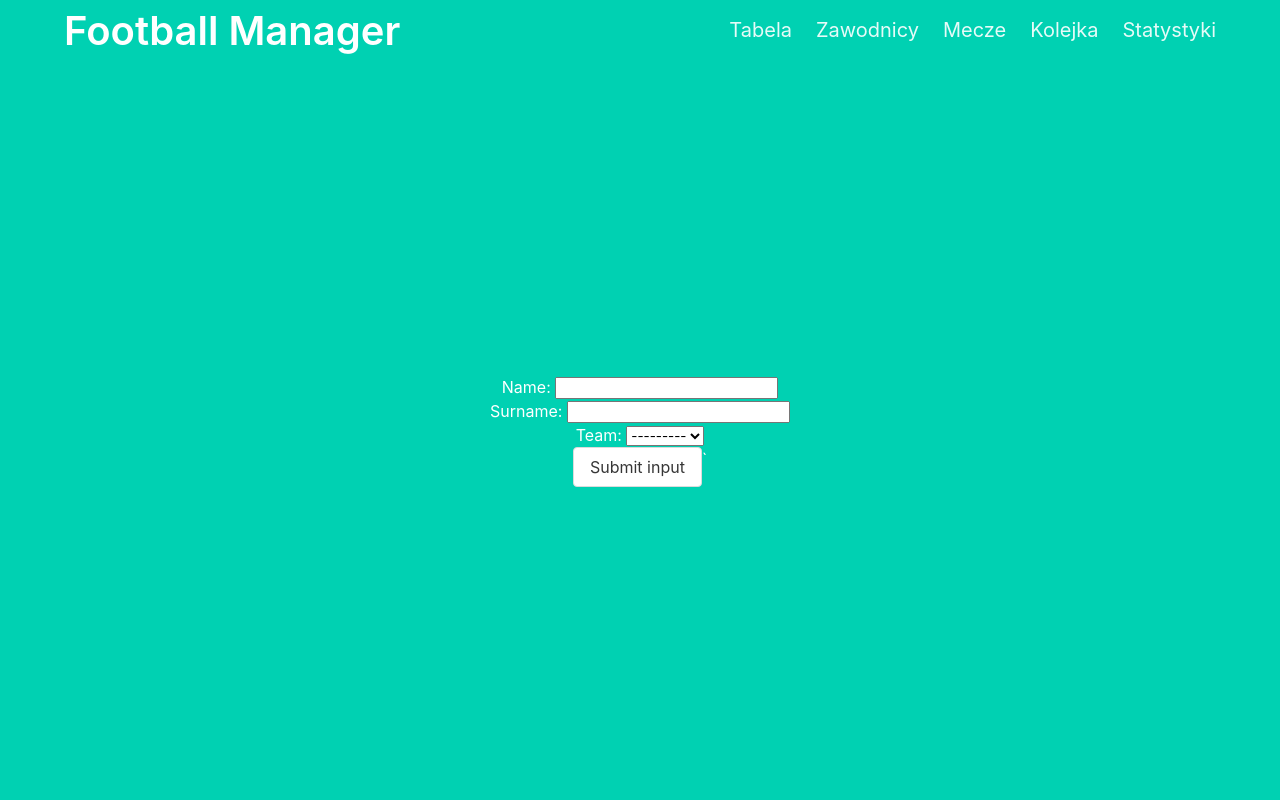
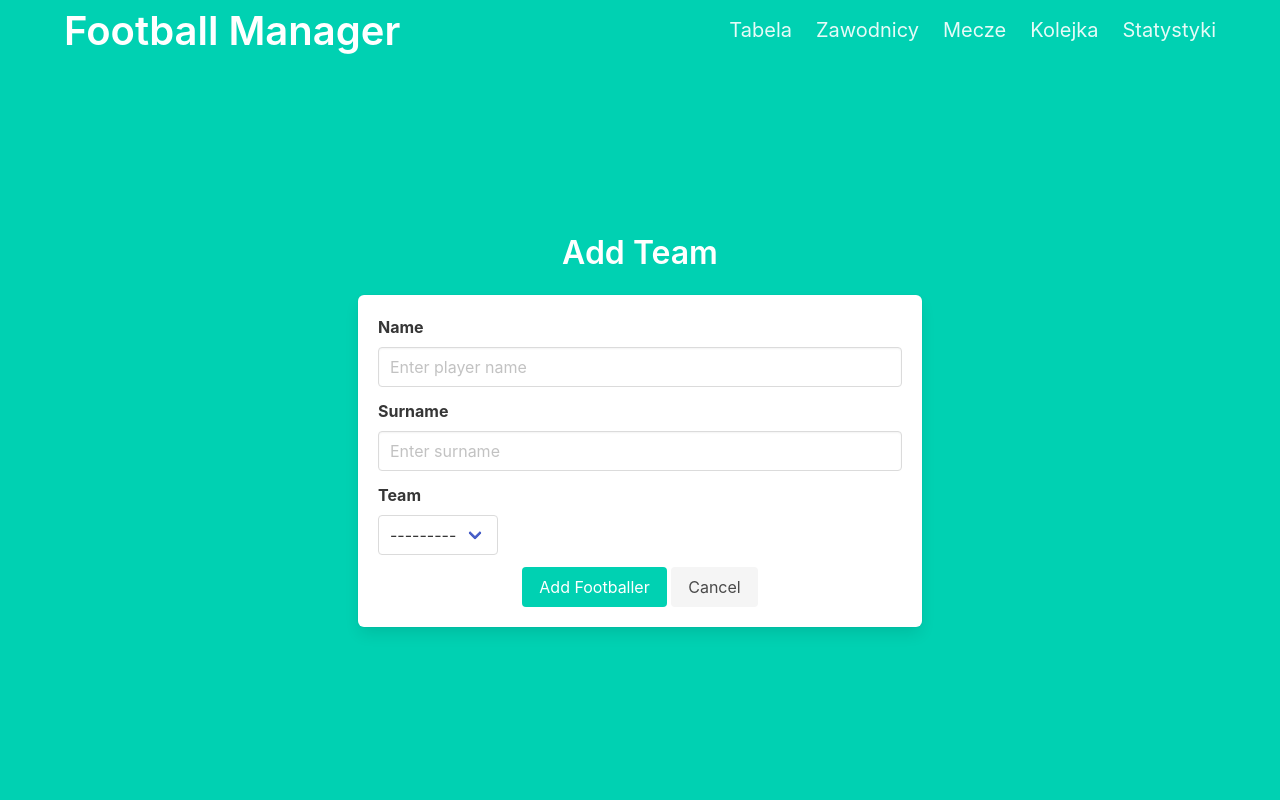
Before and after one commit to Mrochkov/FootballManager, a Django app: page /add_footballer/ in a window 1280 px wide. Run offline with Django 5.2, Linux system fonts and the light colour scheme; data that the repository does not hold is empty.

Commit message:
Added styling to add footballers form

```diff
--- a/FootballManager/templates/FootballManager/add_footballer.html
+++ b/FootballManager/templates/FootballManager/add_footballer.html
@@ -1,12 +1,44 @@
 {% extends 'base.html' %}
 
 {% block content %}
-<div class="container has-text-centered">
-    <form action="" method="post">
-        {% csrf_token %}
-        {{form}}
-        <input class="button" type="submit" value="Submit input" />`
-    </form>
+<div class="container">
+    <div class="columns is-centered">
+        <div class="column is-half">
+            <h1 class="title has-text-centered">Add Team</h1>
+            <div class="box">
+                <form method="post" class="form">
+                    {% csrf_token %}
+                    <div class="field">
+                        <label class="label">Name</label>
+                        <div class="control">
+                            <input class="input" type="text" name="name" placeholder="Enter player name">
+                        </div>
+                    </div>
+                    <div class="field">
+                        <label class="label">Surname</label>
+                        <div class="control">
+                            <input class="input" type="text" name="surname" placeholder="Enter surname">
+                        </div>
+                    </div>
+                    <div class="field">
+                        <label class="label">Team</label>
+                        <div class="control">
+                            <div class="select">
+                                {{form.team}}
+                            </div>
+                        </div>
+                    </div>
 
+
+                    <div class="field">
+                        <div class="control has-text-centered">
+                            <button class="button is-primary" type="submit">Add Footballer</button>
+                            <a class="button is-light" href="{% url 'Footballers' %}">Cancel</a>
+                        </div>
+                    </div>
+                </form>
+            </div>
+        </div>
+    </div>
 </div>
 {% endblock %}
--- a/FootballManager/views.py
+++ b/FootballManager/views.py
@@ -7,6 +7,7 @@ from django.views import generic
 from .models import Footballer, Team, Match, Queue, Statistic
 from .forms import FootballerForm
 from .forms import TeamForm
+
 
 class TableView(generic.ListView):
     template_name = "FootballManager/table.html"
@@ -81,4 +82,8 @@ def Add_Team(request):
             return redirect('Table')
     else:
         form = TeamForm()
-    return render(request, 'FootballManager/add_team.html', {'form': form})
+
+    teams = Team.objects.all()
+    context = {'form': form, 'teams': teams}
+
+    return render(request, 'FootballManager/add_team.html', context)
```
